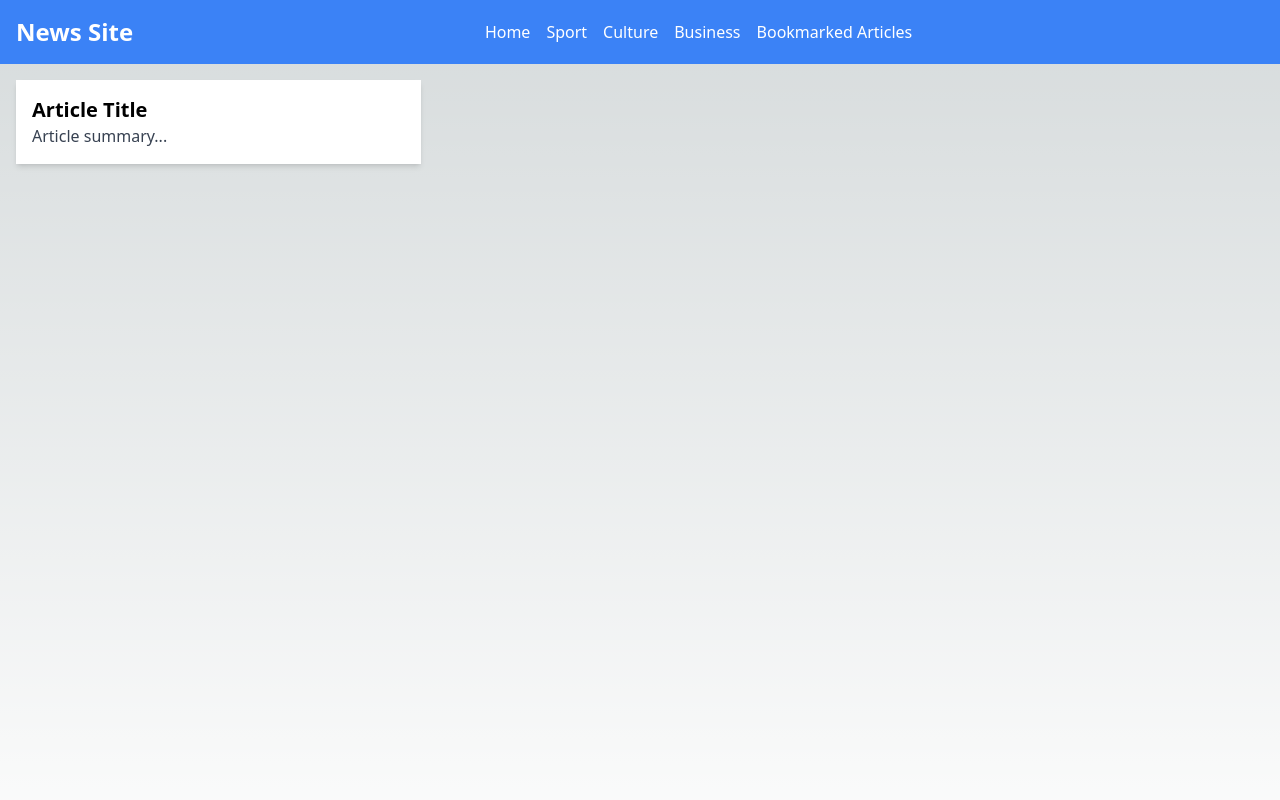
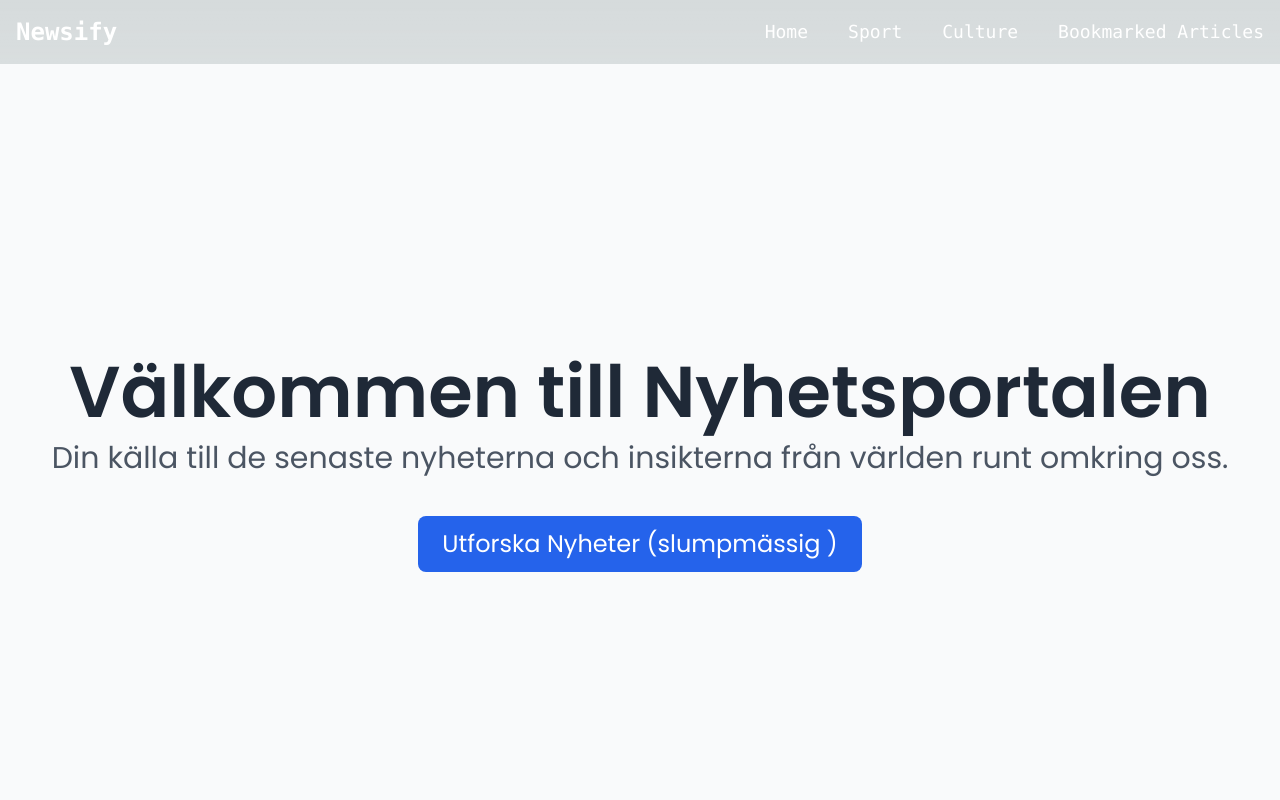
Before and after one commit to peywan/news-page, a Next.js app: page / in a window 1280 px wide. Shown: the top 800 px of the page. Built offline with nearby package versions, Linux system fonts and the light colour scheme.

Commit message:
lagt till ta bort funktion på bookmarked articles, ändrat design, lagt till footer med mer text, lagt till localstorage iför bokmärkta artiklar ifall man uppdaterar hemsida.

```diff
--- a/components/footer.js
+++ b/components/footer.js
@@ -1,7 +1,15 @@
 const Footer = () => {
   return (
-    <footer className="bg-blue-500 text-white p-4">
-      <p>© 2024 News Site</p>
+    <footer className="bg-black-900 text-white p-4 text-center">
+      <div className="mb-2">Följ oss på sociala medier:</div>
+      <div className="mb-4">
+        {/* Exempel på länkar, ersätt # med faktiska länkar */}
+        <a href="#" className="mx-2">Facebook</a> |
+        <a href="#" className="mx-2">Twitter</a> |
+        <a href="#" className="mx-2">Instagram</a>
+      </div>
+      <p>© 2024 Newsify. Alla rättigheter förbehållna.</p>
+      <p>Allt innehåll är skyddat enligt Newsify's varumärken.</p>
     </footer>
   );
 };
--- a/components/header.js
+++ b/components/header.js
@@ -2,10 +2,10 @@ import Link from "next/link";
 
 const Header = () => {
   return (
-    <header className="bg-blue-500 text-white p-4 flex justify-between items-center">
-      <h1 className="text-2xl font-bold">News Site</h1>
-      <nav className="flex-grow flex justify-center">
-        <ul className="flex space-x-4">
+    <header className=" text-white p-4 flex justify-between items-center">
+      <h1 className="text-2xl font-bold font-mono">Newsify</h1>
+      <nav className="flex-grow flex justify-end">
+        <ul className="flex space-x-10 font-mono text-lg">
           <li>
             <Link href="/">Home</Link>
           </li>
@@ -14,9 +14,6 @@ const Header = () => {
           </li>
           <li>
             <Link href="/culture">Culture</Link>
-          </li>
-          <li>
-            <Link href="/business">Business</Link>
           </li>
           <li>
             <Link href="/bookmarkedArticles">Bookmarked Articles</Link>
--- a/contexts/bookmarkContext.js
+++ b/contexts/bookmarkContext.js
@@ -1,30 +1,36 @@
-import { useContext, useState, createContext } from "react";
+import React, { createContext, useContext, useState, useEffect } from 'react';
 
 const BookmarkContext = createContext();
 
-//A custom hook to be used by components to access the bookmark context (the array and the functions )
-export const useBookmark = () => {
-  return useContext(BookmarkContext);
-};
+export const useBookmark = () => useContext(BookmarkContext);
 
-//The provider component (could be moved to its own component)
 export const BookmarkProvider = ({ children }) => {
-  const [bookmarks, setBookmarks] = useState([]);
+  const [bookmarks, setBookmarks] = useState(() => {
+    if (typeof window !== 'undefined') {
+      const localData = localStorage.getItem('bookmarks');
+      return localData ? JSON.parse(localData) : [];
+    }
+    return [];
+  });
+  useEffect(() => {
+    if (typeof window !== 'undefined') {
+      localStorage.setItem('bookmarks', JSON.stringify(bookmarks));
+    }
+  }, [bookmarks]);
 
-  //functions for adding and removing bookmarks
   const addBookmark = (article) => {
-    setBookmarks([...bookmarks, article]);
+    const newBookmarks = bookmarks.some(bookmark => bookmark.article_id === article.article_id)
+      ? [...bookmarks]
+      : [...bookmarks, article];
+    setBookmarks(newBookmarks);
   };
 
   const removeBookmark = (articleId) => {
-    setBookmarks(bookmarks.filter((bookmark) => bookmark.id !== articleId));
+    const updatedBookmarks = bookmarks.filter(bookmark => bookmark.article_id !== articleId);
+    setBookmarks(updatedBookmarks);
   };
 
-  return (
-    <BookmarkContext.Provider
-      value={{ bookmarks, addBookmark, removeBookmark }}
-    >
-      {children}
-    </BookmarkContext.Provider>
-  );
+  const value = { bookmarks, addBookmark, removeBookmark };
+
+  return <BookmarkContext.Provider value={value}>{children}</BookmarkContext.Provider>;
 };
--- a/package.json
+++ b/package.json
@@ -14,8 +14,11 @@
     "react-dom": "^18"
   },
   "devDependencies": {
+    "@types/node": "20.11.20",
+    "@types/react": "18.2.58",
     "autoprefixer": "^10.4.17",
     "postcss": "^8.4.35",
-    "tailwindcss": "^3.4.1"
+    "tailwindcss": "^3.4.1",
+    "typescript": "5.3.3"
   }
 }
--- a/pages/_app.js
+++ b/pages/_app.js
@@ -1,15 +1,22 @@
-import "@/styles/globals.css";
-import Layout from "../components/layout";
-import { BookmarkProvider } from "@/contexts/bookmarkContext";
+import '../styles/globals.css';
+import Layout from '../components/layout';
+import { BookmarkProvider } from '../contexts/bookmarkContext';
+import Head from 'next/head'; // Importera Head från next/head
 
-export default function App({ Component, pageProps }) {
+function MyApp({ Component, pageProps }) {
   return (
     <>
-      <Layout>
-        <BookmarkProvider>
+      <Head>
+        {/* Lägg till Google Fonts-länken här */}
+        <link href="https://fonts.googleapis.com/css2?family=Poppins:wght@400;600&display=swap" rel="stylesheet" />
+      </Head>
+      <BookmarkProvider>
+        <Layout>
           <Component {...pageProps} />
-        </BookmarkProvider>
-      </Layout>
+        </Layout>
+      </BookmarkProvider>
     </>
   );
 }
+
+export default MyApp;
--- a/pages/api/hello.js
+++ /dev/null
@@ -1,5 +0,0 @@
-// Next.js API route support: https://nextjs.org/docs/api-routes/introduction
-
-export default function handler(req, res) {
-  res.status(200).json({ name: "John Doe" });
-}
--- a/pages/bookmarkedArticles.js
+++ b/pages/bookmarkedArticles.js
@@ -1,12 +1,20 @@
-import { useBookmark } from "@/contexts/bookmarkContext";
+import { useBookmark } from "../contexts/bookmarkContext";
+import { useEffect, useState } from 'react';
 
 const BookmarkedArticles = () => {
-  const { bookmarks } = useBookmark(); //the custom hook to get the array in state
+  const { bookmarks, removeBookmark } = useBookmark();
+  const [isClient, setIsClient] = useState(false);
 
+  useEffect(() => {
+    // Sätter isClient till true när komponenten har monterats, vilket indikerar att vi är på klienten
+    setIsClient(true);
+  }, []);
+
+  // Rendera endast innehållet om vi är säkra på att vi är på klienten
   return (
     <div className="mx-auto p-4 space-y-4">
       <h1 className="text-xl font-extrabold">Your Bookmarks</h1>
-      {bookmarks.map((article) => (
+      {isClient && bookmarks.map((article) => (
         <div
           key={article.article_id}
           className="shadow-md rounded-lg p-4 bg-white"
@@ -17,6 +25,12 @@ const BookmarkedArticles = () => {
             className="w-64 h-auto rounded-lg"
             alt={article.title}
           />
+          <button
+            onClick={() => removeBookmark(article.article_id)} // Anropa removeBookmark när knappen klickas
+            className="mt-2 py-2 px-4 bg-red-500 text-white rounded hover:bg-red-700 transition duration-300"
+          >
+            Ta bort
+          </button>
         </div>
       ))}
     </div>
--- a/pages/index.js
+++ b/pages/index.js
@@ -1,18 +1,35 @@
-const HomePage = () => {
+import { useRouter } from 'next/router';
+
+export default function HomePage() {
+  const router = useRouter(); // Använd useRouter-hooken för att få tillgång till routing-funktioner
+
+  // Funktion för att hantera klick på knappen
+  const handleExploreClick = () => {
+    // En array med de sidor du vill navigera till
+    const pages = ['/sport', '/culture'];
+    // Välj en slumpmässig sida från arrayen
+    const randomPage = pages[Math.floor(Math.random() * pages.length)];
+    // Använd router.push för att navigera till den valda sidan
+    router.push(randomPage);
+  };
+
   return (
-    <div className="flex flex-col min-h-screen">
-      <main className="flex-grow p-4">
-        <div className="grid grid-cols-3 gap-4">
-          {/* News articles will go here */}
-          <div className="bg-white shadow-md p-4">
-            <h2 className="text-xl font-bold">Article Title</h2>
-            <p className="text-gray-700">Article summary...</p>
-          </div>
-          {/* Repeat the above div for each article */}
+    <div className="flex flex-col min-h-screen bg-gray-50">
+      <main className="flex-grow flex items-center justify-center p-4 text-center">
+        <div>
+          <h1 className="text-7xl font-bold text-gray-800 mb-3" style={{ fontFamily: 'Poppins, sans-serif' }}>
+            Välkommen till Nyhetsportalen
+          </h1>
+          <p className="text-3xl text-gray-600 mb-10" style={{ fontFamily: 'Poppins, sans-serif' }}>
+            Din källa till de senaste nyheterna och insikterna från världen runt omkring oss.
+          </p>
+          {/* Uppdatera knappen för att använda onClick istället för href */}
+          <button onClick={handleExploreClick} className="bg-blue-600 text-white py-3 px-6 rounded-lg text-2xl" style={{ fontFamily: 'Poppins, sans-serif' }}>
+            Utforska Nyheter
+            (slumpmässig )
+          </button>
         </div>
       </main>
     </div>
   );
-};
-
-export default HomePage;
+}
--- /dev/null
+++ b/pages/sport.js
@@ -0,0 +1,49 @@
+import { useBookmark } from "../contexts/bookmarkContext";
+
+
+const Sport = ({ articles }) => {
+  const { bookmarks, addBookmark } = useBookmark();
+
+  const isBookmarked = (articleId) =>
+    bookmarks.some((bookmark) => bookmark.id === articleId);
+
+  return (
+    <div className="flex flex-col min-h-screen">
+      <main className="flex-grow p-4">
+        <div className="grid grid-cols-3 gap-4">
+          {articles.map((article) => (
+            <div key={article.article_id} className="bg-white shadow-md p-4">
+              <button
+                onClick={() => addBookmark(article)}
+                className={`rounded-xl border-2 border-blue-500 px-2 py-0.5 text-sm text-blue-500 transition duration-200 hover:bg-blue-600/5 active:bg-blue-700/5 ${isBookmarked(article.article_id) ? "bookmarked" : ""
+                  }`}
+              >
+
+                {isBookmarked(article.article_id) ? "Bookmarked" : "Bookmark"}
+              </button>
+              <h2 className="text-xl font-bold">{article.title}</h2>
+              <img src={article.image_url} alt={article.title} className="w-full h-auto rounded-lg" />
+            </div>
+          ))}
+        </div>
+      </main>
+    </div>
+  );
+};
+
+export async function getStaticProps() {
+  const API_KEY = "pub_38633481d241041912d1acb86a53616512d68"; // Replace with your actual API key
+  const res = await fetch(
+    `https://newsdata.io/api/1/news?apikey=${API_KEY}&q=sports`
+  );
+  const data = await res.json();
+  const articles = data.results || [];
+
+  return {
+    props: {
+      articles,
+    },
+  };
+}
+
+export default Sport;
--- a/styles/globals.css
+++ b/styles/globals.css
@@ -18,12 +18,11 @@
 
 body {
   color: rgb(var(--foreground-rgb));
-  background: linear-gradient(
-      to bottom,
+  background: linear-gradient(to bottom,
       transparent,
-      rgb(var(--background-end-rgb))
-    )
-    rgb(var(--background-start-rgb));
+      rgb(var(--background-end-rgb))) rgb(var(--background-start-rgb));
+  font-family: 'Poppins', sans-serif;
+
 }
 
 @layer utilities {
@@ -31,3 +30,20 @@ body {
     text-wrap: balance;
   }
 }
+
+
+#__next {
+  display: flex;
+  flex-direction: column;
+  height: 100%;
+}
+
+main {
+  flex: 1;
+}
+
+html,
+body {
+  height: 100%;
+  margin: 0;
+}
```
Also changed, not shown: pages/culture.js (+4 -4 lines), tsconfig.json (added, +28 -0 lines), 1 other file (tests, documents, lock files or other folders).
